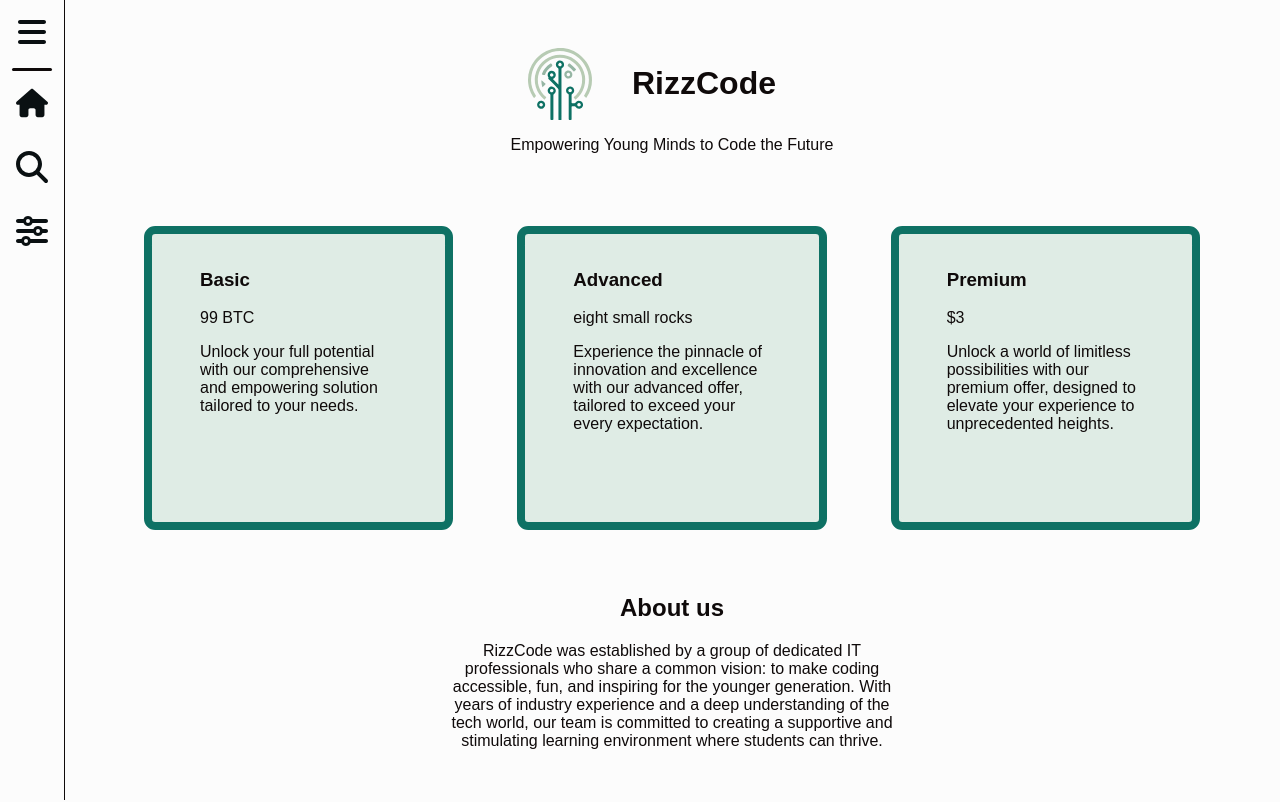
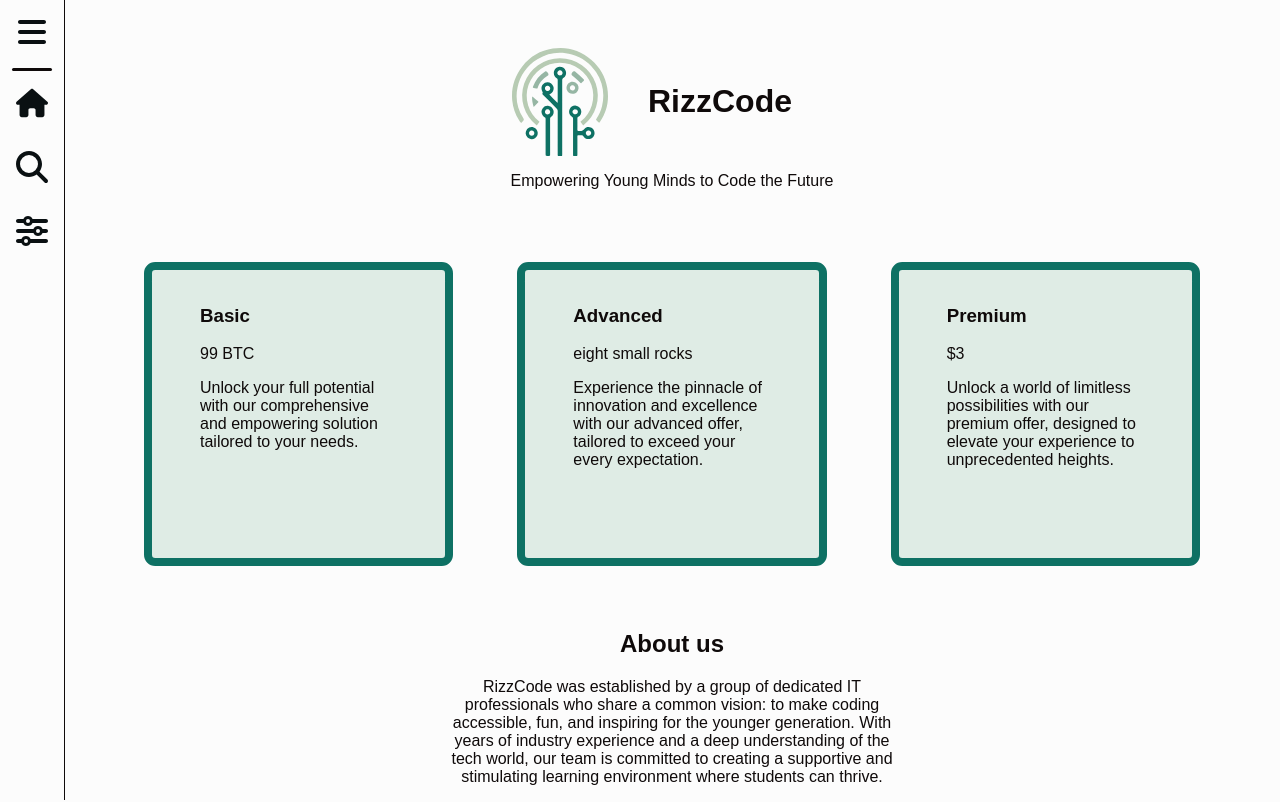
Before and after one commit to Melvinchr/Melvinchr.github.io, a plain HTML site: page index.html in a window 1280 px wide. Shown: the top 802 px of the page. Drawn offline with Linux system fonts and the light colour scheme; a web font is replaced by a local one.

Commit message:
Make logo bigger

```diff
--- a/style.css
+++ b/style.css
@@ -105,7 +105,7 @@ header {
 
 .logo-container {
     display: grid;
-    grid-template-columns: 4em 14em;
+    grid-template-columns: 6em 14em;
 }
 
 
```
